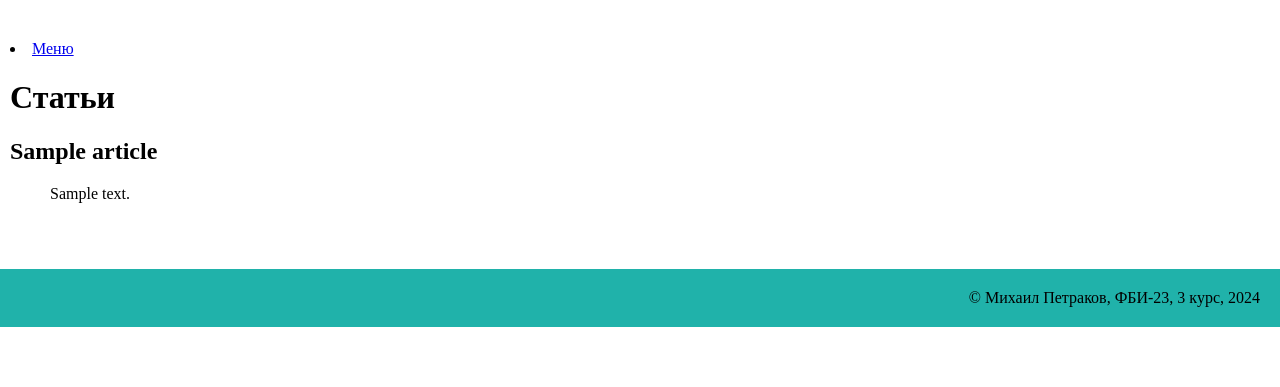
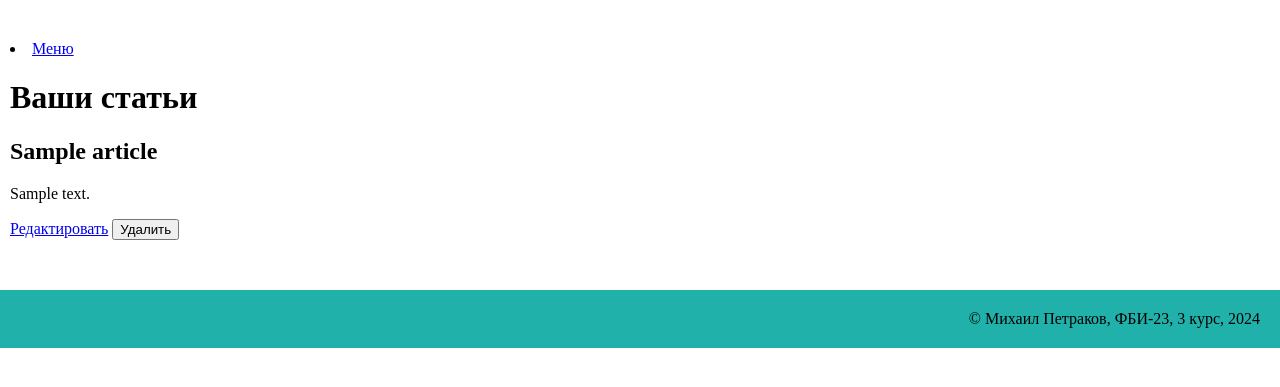
Before and after one commit to mikhailpetrakov/web-prog-labs-2, a Flask app: page /lab5/list in a window 1280 px wide. Shown: the part 58-445 px from the top of the page. Run offline with Flask 3, Linux system fonts and the light colour scheme; the visitor is signed in with stand-in values (Sample User, id 1); a database or web service that is not in the repository returns one stand-in record (values such as "Sample title"); some libraries are stand-ins or nearby versions.

Commit message:
Самостоятельное задание

```diff
--- a/lab5.py
+++ b/lab5.py
@@ -106,6 +106,12 @@ def create():
     title=request.form.get('title')
     article_text = request.form.get('article_text')
 
+    if not title or not article_text:
+        error = 'Заполните оба поля' if not title and not article_text else (
+            'Заполните тему статьи' if not title else 'Заполните текст статьи'
+        )
+        return render_template('lab5/create_article.html', error=error)
+
     conn, cur = db_connect()
 
     if current_app.config['DB_TYPE']== 'postgres':
@@ -132,16 +138,84 @@ def list():
 
     conn, cur = db_connect()
 
-    if current_app.config['DB_TYPE']== 'postgres':
-        cur.execute(f"SELECT id FROM users WHERE login=%s;",(login, ))
+    if current_app.config['DB_TYPE'] == 'postgres':
+        cur.execute("SELECT id FROM users WHERE login=%s;", (login,))
     else:
-        cur.execute(f"SELECT id FROM users WHERE login=?;",(login, ))
-    user_id=cur.fetchone()["id"]
+        cur.execute(f"SELECT id FROM users WHERE login=?;", (login,))
+    user_id = cur.fetchone()["id"]
+    if current_app.config['DB_TYPE'] == 'postgres':
+        cur.execute("SELECT * FROM articles WHERE user_id=%s ORDER BY is_favorite DESC;", (user_id,))
+    else:
+        cur.execute(f"SELECT * FROM articles WHERE user_id=? ORDER BY is_favorite DESC;", (user_id,))
+    articles = cur.fetchall()
+    db_close(conn, cur)
+    if not articles:
+        no_articles_message = 'У вас пока нет ни одной статьи'
+        return render_template('lab5/articles.html', no_articles_message=no_articles_message)
+    return render_template('lab5/articles.html', articles=articles)
 
-    if current_app.config['DB_TYPE']== 'postgres':
-        cur.execute(f"SELECT * FROM articles WHERE user_id=%s;",(user_id,))
+@lab5.route('/lab5/logout')
+def logout():
+    session.pop('login', None)
+    return redirect('/lab5/login')
+
+@lab5.route('/lab5/edit/<int:article_id>', methods=['GET', 'POST'])
+def edit_article(article_id):
+    login = session.get('login')
+    if not login:
+        return redirect('/lab5/login')
+    conn, cur = db_connect()
+    if current_app.config['DB_TYPE'] == 'postgres':
+        cur.execute("SELECT * FROM articles WHERE id=%s;", (article_id,))
     else:
-        cur.execute(f"SELECT * FROM articles WHERE user_id=?;",(user_id,))
-    articles=cur.fetchall()
-    db_close(conn,cur)
-    return render_template('/lab5/articles.html', articles=articles)
+        cur.execute(f"SELECT * FROM articles WHERE id=?;", (article_id,))
+    article = cur.fetchone()
+    if not article:
+        db_close(conn, cur)
+        return render_template('lab5/error.html', error="Статья не найдена.")
+    if current_app.config['DB_TYPE'] == 'postgres':
+        cur.execute("SELECT * FROM users WHERE login=%s;", (login,))
+    else:
+        cur.execute(f"SELECT * FROM users WHERE login=?;", (login,))
+    if request.method == 'POST':
+        title = request.form.get('title')
+        article_text = request.form.get('article_text')
+        is_public = bool(request.form.get('is_public'))
+        if not title or not article_text:
+            error = 'Заполните все поля для сохранения изменений.'
+            return render_template('lab5/edit_articles.html', article=article, error=error)
+        if current_app.config['DB_TYPE'] == 'postgres':
+            cur.execute("UPDATE articles SET title=%s, article_text=%s, is_public=%s WHERE id=%s;",
+                        (title, article_text, is_public, article_id))
+        else:
+            cur.execute("UPDATE articles SET title=?, article_text=?, is_public=? WHERE id=?;",
+                        (title, article_text, is_public, article_id))
+        db_close(conn, cur)
+        return redirect('/lab5/list')
+    db_close(conn, cur)
+    return render_template('lab5/edit_articles.html', article=article)
+
+@lab5.route('/lab5/delete/<int:article_id>', methods=['POST'])
+def delete_article(article_id):
+    login = session.get('login')
+    if not login:
+        return redirect('/lab5/login')
+    conn, cur = db_connect()
+    if current_app.config['DB_TYPE'] == 'postgres':
+        cur.execute("SELECT * FROM articles WHERE id=%s;", (article_id,))
+    else:
+        cur.execute(f"SELECT * FROM articles WHERE id=?;", (article_id,))
+    article = cur.fetchone()
+    if not article:
+        db_close(conn, cur)
+        return render_template('lab5/error.html', error="Статья не найдена.")
+    if current_app.config['DB_TYPE'] == 'postgres':
+        cur.execute("SELECT * FROM users WHERE login=%s;", (login,))
+    else:
+        cur.execute("SELECT * FROM users WHERE login=?;", (login,))
+    if current_app.config['DB_TYPE'] == 'postgres':
+        cur.execute("DELETE FROM articles WHERE id=%s;", (article_id,))
+    else:
+        cur.execute("DELETE FROM articles WHERE id=?;", (article_id,))
+    db_close(conn, cur)
+    return redirect('/lab5/list')
--- a/templates/base.html
+++ b/templates/base.html
@@ -5,6 +5,7 @@
     <meta name="viewport" content="width=device-width, initial-scale=1.0">
     <title>Михаил Петраков. {% block lab %}{% endblock %}</title>
     <link rel="stylesheet" href="{{ url_for('static', filename='lab1/main.css') }}">
+    <link rel="icon" href="{{ url_for('static', filename='favicon-16x16.png') }}" type="image/x-icon">
     <style>
         body {
             {% if request.cookies.get('color') %}
--- a/templates/lab5/articles.html
+++ b/templates/lab5/articles.html
@@ -1,12 +1,111 @@
 {% extends "base.html" %}
 
-{% block lab %}Лабораторная работа 5 {% endblock %}
+{% block head %}
+<style>
+    .page-title {
+        text-align: center;
+        font-size: 34px;
+        margin-bottom: 30px;
+        font-family: 'Georgia', serif;
+        color: #0f3057;
+        text-transform: uppercase;
+    }
+    .articles-list {
+        display: flex;
+        flex-direction: column;
+        align-items: flex-start;
+        margin-top: 25px;
+        padding: 0 15px;
+    }
+    .articletitle {
+        font-size: 22px;
+        font-weight: 600;
+        color: #003d5b;
+        margin-bottom: 8px;
+        font-family: 'Arial', sans-serif;
+        border-bottom: 2px solid #00587a;
+        padding-bottom: 5px;
+    }
+    .article-text {
+        font-size: 16px;
+        line-height: 1.6;
+        color: #4b4b4b;
+        font-family: 'Verdana', sans-serif;
+        margin-bottom: 12px;
+        text-align: justify;
+    }
+    .favorite-badge {
+        background-color: #f7b32b;
+        color: #002a32;
+        padding: 5px 12px;
+        font-size: 13px;
+        font-weight: bold;
+        border-radius: 3px;
+        text-transform: uppercase;
+        margin-bottom: 20px;
+    }
+    .article-actions form,
+    .article-actions a {
+        display: inline-block;
+    }
+    .article-actions button {
+        background-color: #00587a;
+        color: #fff;
+        border: none;
+        border-radius: 5px;
+        padding: 8px 12px;
+        cursor: pointer;
+        font-size: 14px;
+    }
+    .article-actions button:hover {
+        background-color: #0f3057;
+    }
+    .article-actions a {
+        text-decoration: none;
+        color: #00587a;
+        font-weight: bold;
+    }
+    .article-actions a:hover {
+        text-decoration: underline;
+    }
+    .empty-message {
+        font-size: 18px;
+        color: #4b4b4b;
+        text-align: center;
+        margin-top: 20px;
+    }
+</style>
+{% endblock %}
+
+{% block lab %}
+Лабораторная работа 5
+{% endblock %}
 
 {% block main %}
-    <h1>Статьи</h1>
-    {% for article in articles%}
-        <h2>{{article['title']}}</h2>
-        <blockquote>{{article['article_text']}}</blockquote>
-    {% endfor %}
-
+<h1 class="page-title">Ваши статьи</h1>
+<div class="articles-list">
+    {% if articles %}
+        {% for article in articles %}
+            <div class="article">
+                <h2 class="articletitle">
+                    {{ article['title'] }}
+                    {% if article['is_favorite'] %}
+                        <span class="favorite-badge">Любимое</span>
+                    {% endif %}
+                </h2>
+                <p class="article-text">{{ article['article_text'] }}</p>
+                <div class="article-actions">
+                    <a href="/lab5/edit/{{ article['id'] }}">Редактировать</a>
+                    <form action="/lab5/delete/{{ article['id'] }}" method="post" style="display:inline;">
+                        <button type="submit" onclick="return confirm('Вы уверены, что хотите удалить эту статью?');">
+                            Удалить
+                        </button>
+                    </form>
+                </div>
+            </div>
+        {% endfor %}
+    {% else %}
+        <p class="empty-message">У вас пока нет ни одной статьи. <a href="/lab5/create">Создать статью</a></p>
+    {% endif %}
+</div>
 {% endblock %}
```
Also changed, not shown: templates/lab5/edit_articles.html (added, +20 -0 lines), templates/lab5/lab5.html (+46 -30 lines), templates/favicon-16x16.png (added).
